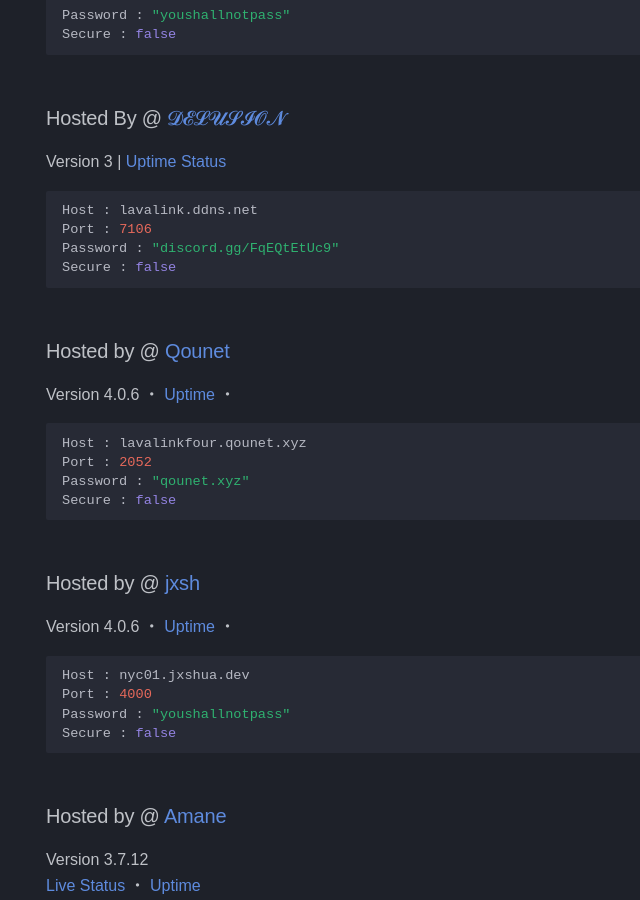
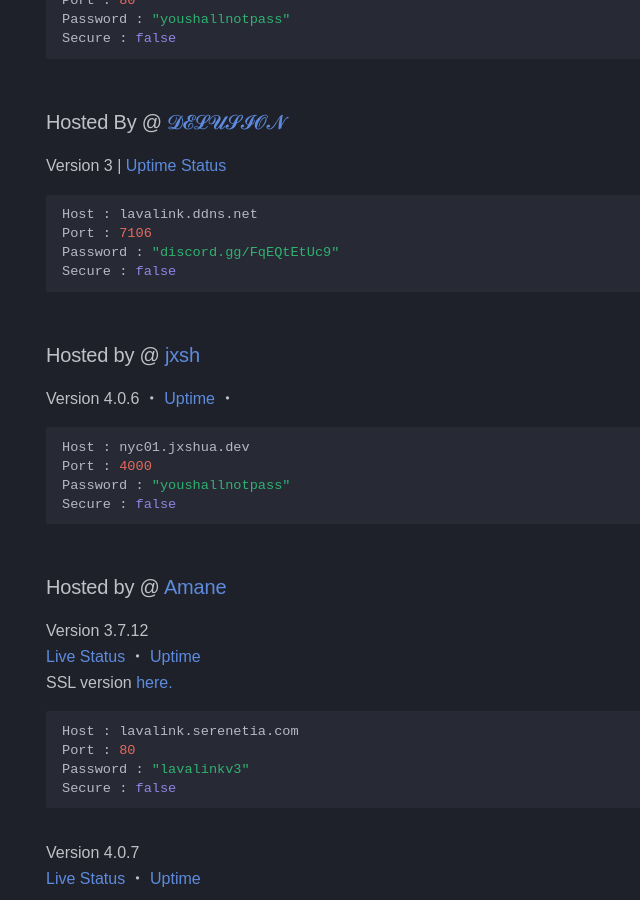
Before and after one commit to DarrenOfficial/lavalink-list, an MkDocs documentation site: the page built from docs/NoSSL/lavalink-without-ssl.md, in a window 1280 px wide and 900 px high, scrolled down 2859 px. Shown: the whole window, without its empty margins (0-640 px from the left). Built offline with MkDocs 1.6.1 and Material for MkDocs 9.7.7, drawn with Linux system fonts in a browser that asks for light colours; some web fonts are replaced; comment, search, counter and statistics services are not loaded; a style sheet for code colours, icons or effects is not loaded; some of the changed text lies outside the part shown.

Commit message:
Update lavalink-without-ssl.md

````diff
--- a/docs/NoSSL/lavalink-without-ssl.md
+++ b/docs/NoSSL/lavalink-without-ssl.md
@@ -18,6 +18,8 @@ hide:
 
     v4 introduce a breaking changes that affects all library that are using v3 API.
     You must update your bot library to support v4!
+
+<!-- SUPPORT OTHER CONTRIBUTORS BY PLACING THE NEW LAVALINK AT THE VERY BOTTOM OF THE OTHERS! -->
 
 ### Hosted by @ [jompo.cloud](https://jompo.cloud/)
 Version 4.x
@@ -132,14 +134,6 @@ Port : 7106
 Password : "discord.gg/FqEQtEtUc9"
 Secure : false
 ```
-### Hosted by @ [Qounet](https://qounet.xyz)
-Version 4.0.6 ・ [Uptime](https://uptime.qounet.xyz/status/qounet) ・
-```bash
-Host : lavalinkfour.qounet.xyz
-Port : 2052
-Password : "qounet.xyz"
-Secure : false
-```
 
 ### Hosted by @ [jxsh](https://jxshua.dev)
 Version 4.0.6 ・ [Uptime](https://status.jxshua.dev/) ・
````
Also changed, not shown: other parts of docs/NoSSL/lavalink-without-ssl.md (+2 -2 lines).
